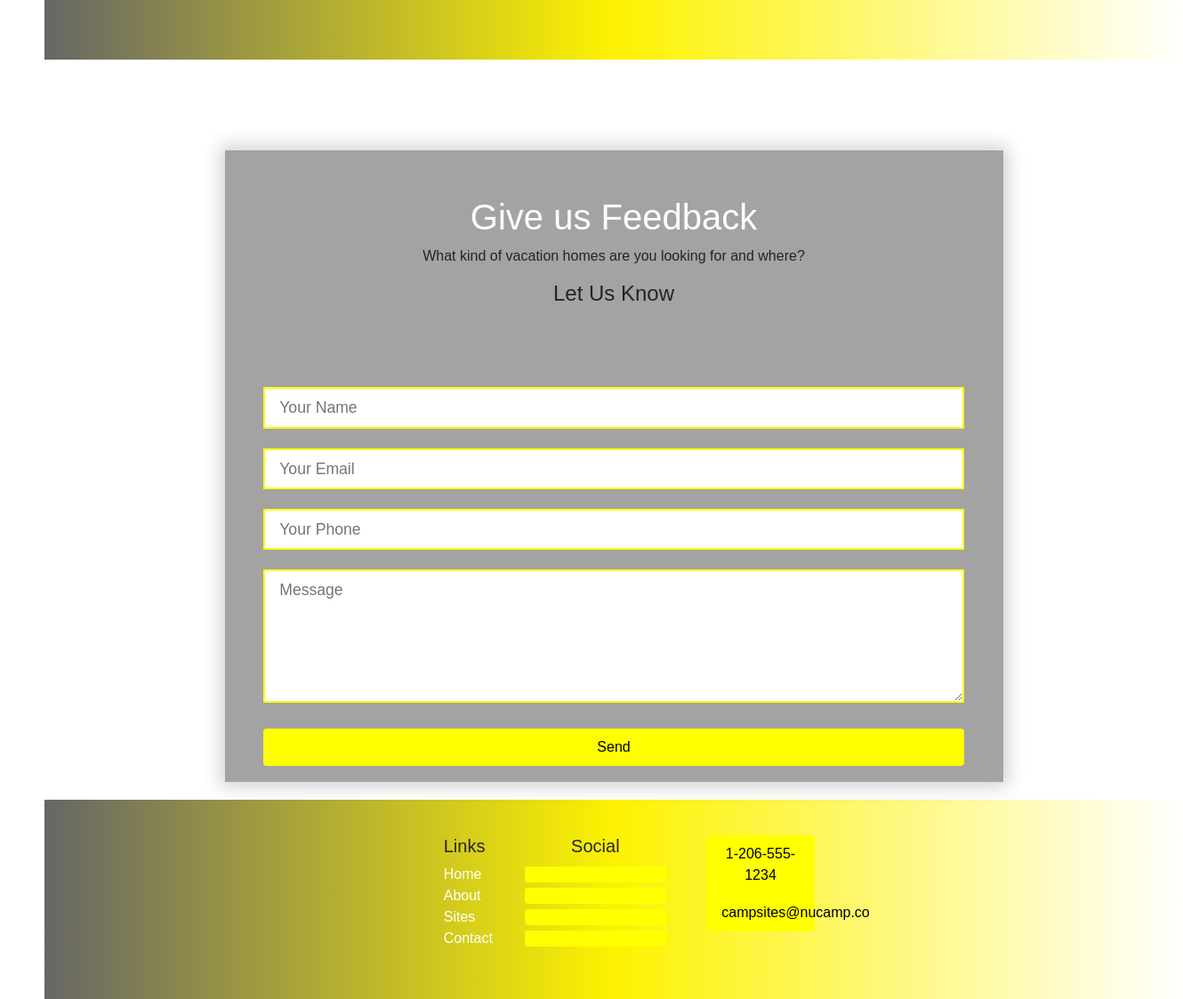
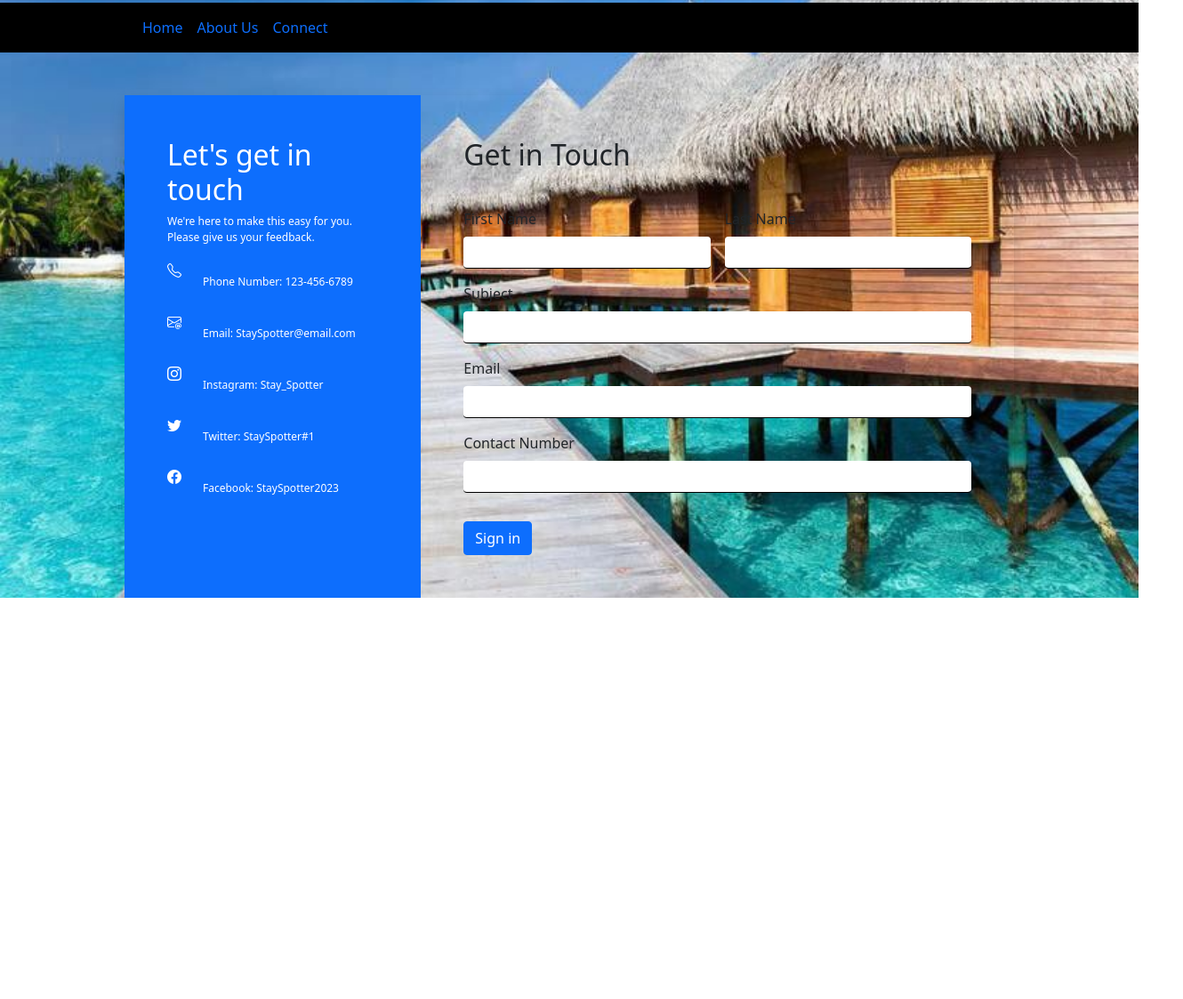
Before and after one commit to wntrch/Real-estate-project, a website: page contactus.html in a window 1280 px wide. Shown: the part 207-1330 px from the top of the page at 89% size, 1330 px wide, since content can reach past the window. After the commit the page ends 879 px from the top, so only its background shows below. Drawn offline with nearby package versions, Linux system fonts and the light colour scheme.

Commit message:
new layout to ContactUs page and css

```diff
--- a/contactus.html
+++ b/contactus.html
@@ -4,16 +4,15 @@
     <meta charset="UTF-8">
     <meta http-equiv="X-UA-Compatible" content="IE=edge">
     <meta name="viewport" content="width=device-width, initial-scale=1.0">
+	<!-- Custom CSS Stylesheet -->
 
-    	<!-- Bootstrap CSS -->
-	<link rel="stylesheet" href="node_modules/bootstrap/dist/css/bootstrap.min.css" />
-
-	<!-- Custom CSS Stylesheet -->
 	<link rel="stylesheet" type="text/css" href="/styles/styles.css" />
+  <!--Bootstrap 5 css-->
+  <link href="https://cdn.jsdelivr.net/npm/bootstrap@5.0.2/dist/css/bootstrap.min.css" rel="stylesheet" integrity="sha384-EVSTQN3/azprG1Anm3QDgpJLIm9Nao0Yz1ztcQTwFspd3yD65VohhpuuCOmLASjC" crossorigin="anonymous">
+  <!--Bootstrap 5 icon-->
+  <link rel="stylesheet" href="https://cdn.jsdelivr.net/npm/bootstrap-icons@1.10.3/font/bootstrap-icons.css">
   <title>Contact Us</title>
 </head>
-<body>
-
 <header class="jumbotron jumbotron-fluid">
   <div class="container">
       <div class="row">
@@ -22,76 +21,87 @@
           </div>
           <div class="col">
               <h1>Stay Spotter</h1>
-                    <div>A Better Way To Vacation</div>
           </div>
       </div>
   </div>
 </header>
 
+<nav class="navbar navbar-expand-sm sticky-top">
   <div class="container">
-        <div class="contact-box">
+      <button class="navbar-toggler" type="button" data-toggle="collapse" data-target="#navbar">
+          <span class="navbar-toggler-icon"></span>
+      </button>
+      <div class="collapse navbar-collapse" id="navbar">
+          <ul class="navbar-nav">
+              <li class="nav-item"><a class="nav-link" href="#"><i class="fa fa-home fa-lg"></i> Home</a></li>
+              <li class="nav-item"><a class="nav-link" href="aboutus.html"><i class="fa fa-info fa-lg"></i> About Us</a></li>
+              <li class="nav-item"><a class="nav-link" href="contactus.html"><i class="fa fa-address-card fa-lg"></i>Connect</a></li>
+          </ul>
+      </div>
+  </div>
+</nav>
 
-            <div class="left"></div>
-            <div class="right">
-                <h1>Give us Feedback</h1>
-                <p>What kind of vacation homes are you looking for and where?</p>
-                <h2>Let Us Know</h2>
-                <input type="text" class="field" placeholder="Your Name">
-                <input type="email" class="field" placeholder="Your Email">
-                <input type="text" class="field" placeholder="Your Phone">
-                <textarea class="field" placeholder="Message"></textarea>
-                <button class="btn">Send</button>
+
+<body style="background-image: url('images/walk.png'); background-repeat: no-repeat; background-size: cover;">
+    <div class="container mt-5 shadow">
+      <div class="row">
+        <div class="col-md-4 bg-primary p-5 text-white order-sm-first order-last">
+          <h2>Let's get in touch</h2>
+          <p>We're here to make this easy for you. Please give us your feedback.</p>
+          <div class="d-flex mt-2">
+            <i class="bi bi-telephone"></i>
+            <p class="mt-3 ms-4">Phone Number: 123-456-6789</p>
+          </div>
+          <div class="d-flex mt-2">
+            <i class="bi bi-envelope-at"></i>
+            <p class="mt-3 ms-4">Email: StaySpotter@email.com</p>
+          </div>
+          <div class="d-flex mt-2">
+            <i class="bi bi-instagram"></i>
+            <p class="mt-3 ms-4">Instagram: Stay_Spotter</p>
+          </div>
+          <div class="d-flex mt-2">
+            <i class="bi bi-twitter"></i>
+            <p class="mt-3 ms-4">Twitter: StaySpotter#1</p>
+          </div>
+          <div class="d-flex mt-2">
+            <i class="bi bi-facebook"></i>
+            <p class="mt-3 ms-4">Facebook: StaySpotter2023</p>
+          </div>
+        </div>
+        <div class="col-md-8 p-5">
+          <h2>Get in Touch</h2>
+          <form class="row g-3 contactForm mt-4">
+            <div class="col-md-6">
+              <label for="inputFirstName" class="form-label">First Name</label>
+              <input type="email" class="form-control" id="inputFirstName">
+            </div>
+            <div class="col-md-6">
+              <label for="inputLastName" class="form-label">Last Name</label>
+              <input type="password" class="form-control" id="inputLastName">
+            </div>
+            <div class="col-12">
+              <label for="inputSubject" class="form-label">Subject</label>
+              <input type="text" class="form-control" id="inputSubject">
+            </div>
+            <div class="col-12">
+              <label for="inputEmail" class="form-label">Email</label>
+              <input type="text" class="form-control" id="inputEmail">
+            </div>
+
+            <div class="col-md-12">
+              <label for="inputPhone" class="form-label">Contact Number</label>
+              <input type="text" class="form-control" id="inputPhone">
+            </div>
+            <div class="col-12">
+              <button type="submit" class="btn btn-primary mt-3">Sign in</button>
+            </div>
+          </form>
         </div>
       </div>
     </div>
-    <footer class="site-footer">
-        <div class="container">
-          <div class="row">
-            <div class="col-4 col-sm-2 offset-1">
-              <h5>Links</h5>
-              <ul class="list-unstyled">
-                <li><a href="#">Home</a></li>
-                <li><a href="/aboutus.html">About</a></li>
-                <li><a href="#">Sites</a></li>
-                <li><a href="contactus.html">Contact</a></li>
-              </ul>
-            </div>
-            <div class="col-6 col-sm-5 text-center">
-              <h5>Social</h5>
-              <a
-                class="btn btn-social-icon btn-instagram"
-                href="http://instagram.com/"
-                ><i class="fa fa-instagram"></i
-              ></a>
-              <a
-                class="btn btn-social-icon btn-facebook"
-                href="http://facebook.com/"
-                ><i class="fa fa-facebook"></i
-              ></a>
-              <a
-                class="btn btn-social-icon btn-twitter"
-                href="http://twitter.com/"
-                ><i class="fa fa-twitter"></i
-              ></a>
-              <a class="btn btn-social-icon btn-google" href="http://youtube.com/"
-                ><i class="fa fa-youtube"></i
-              ></a>
-            </div>
-            <div class="col-sm-4 text-center">
-              <a role="button" class="btn btn-link" href="tel:+12065551234"
-                ><i class="fa fa-phone"></i> 1-206-555-1234</a
-              ><br />
-              <a
-                role="button"
-                class="btn btn-link"
-                href="mailto:campsites@nucamp.co"
-                ><i class="fa fa-envelope-o"></i> campsites@nucamp.co</a
-              >
-            </div>
-          </div>
-        </div>
-      </footer>
 
-
+<!--Bootstrap JS-->
+  <script src="https://cdn.jsdelivr.net/npm/bootstrap@5.0.2/dist/js/bootstrap.bundle.min.js" integrity="sha384-MrcW6ZMFYlzcLA8Nl+NtUVF0sA7MsXsP1UyJoMp4YLEuNSfAP+JcXn/tWtIaxVXM" crossorigin="anonymous"></script>
 </body>
 </html>
--- a/styles/styles.css
+++ b/styles/styles.css
@@ -51,84 +51,35 @@ body {
     max-width: 100%;
     height: auto;
 }
-
-/* this is for the contactus styling */
-   *{
-    padding: 0;
-    margin: 0;
-    box-sizing: border-box;
-    font-family: 'Quicksand', sans-serif;
-   }
-
-body {
-    height: 100vh;
-    width: 100%;
+/* contactUs style */
+.container {
+    width: 1000px!important;
 }
-
-.container {
-    position: relative;
-    width: 500%;
-    height: 100%;
-    display: flex;
-    justify-content: center;
-    align-items: top;
-    padding: 20px 100px;
-}
-
-.contact-box {
-    padding-top: auto;
-    margin-top: 50px;
-    max-width: 875px;
-    max-height: 1500px;
-    display: grid;
-    grid-template-columns: 12;
-    justify-content: center;
-    align-items: center;
-    text-align: center;
-    background-color:  #a3a3a3;
-    box-shadow: 0px 0px 19px 5px rgba(0, 0, 0, 0.19);
+p {
+    font-size: 12px;
 }
 h1 {
+    font-family: Verdana, Geneva, Tahoma, sans-serif;
+}
+.bg-primary {
+    background-color: yellow!important;
+}
+.form-control {
+    height: 36px;
+    background: white;
+    color: white;
+    font-size: 14px;
+    border-radius: 2px;
+    box-shadow: none!important;
+    border: 1px solid yellow
+
+}
+.contactForm .form-control {
+    border: none;
+    border-bottom: 1px solid black;
+    padding: 0;
     color: white;
 }
-h2 {
-    font-size: x-large;
-    position: relative;
-    padding: 0px 0px 50px;
-    margin-bottom: 40px;
+.form-control:focus, .form-control:active {
+border-color: rgba(166, 166, 31, 0.615)!important;
 }
-.beach {
-    width: 875px;
-    height: 500px;
-}
-.field{
-	width: 90%;
-	border: 2px solid yellow;
-	outline: none;
-	background-color: rgba( #666666, #FDF200, #FFF);
-	padding: 0.5rem 1rem;
-	font-size: 1.1rem;
-	margin-bottom: 22px;
-	transition: .3s;
-}
-
-.field:hover{
-	background-color: rgba(188, 181, 36, 0.798);
-}
-textarea {
-    min-height: 150px;
-}
-.btn {
-    width: 90%;
-    padding: 0.5rem 1rem;
-    background-color: yellow;
-    color: black;
-}
-.btn:hover {
-    background-color: darkgray;
-}
-/* Footer Styling  */
-.site-footer {
-    background-image: linear-gradient(to right, #666666, #FDF200, #FFF);
-    padding: 20px 0;
-}
```
Also changed, not shown: images/canoe.png (added), images/image.png (added), images/maldives.png (added), images/walk.png (added), images/wheel.png (added). Lines whose indentation alone changed are shown as unchanged.
